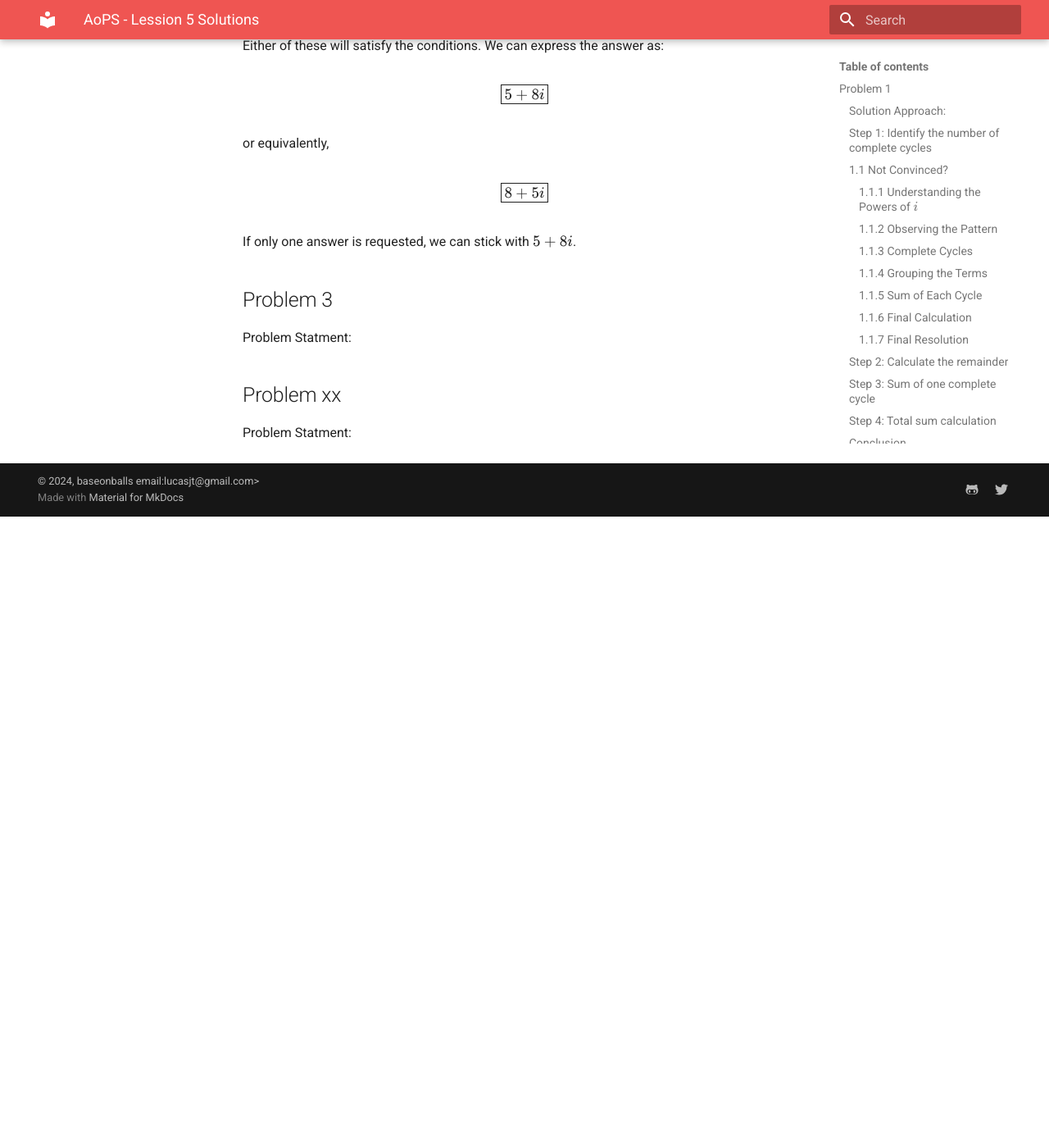
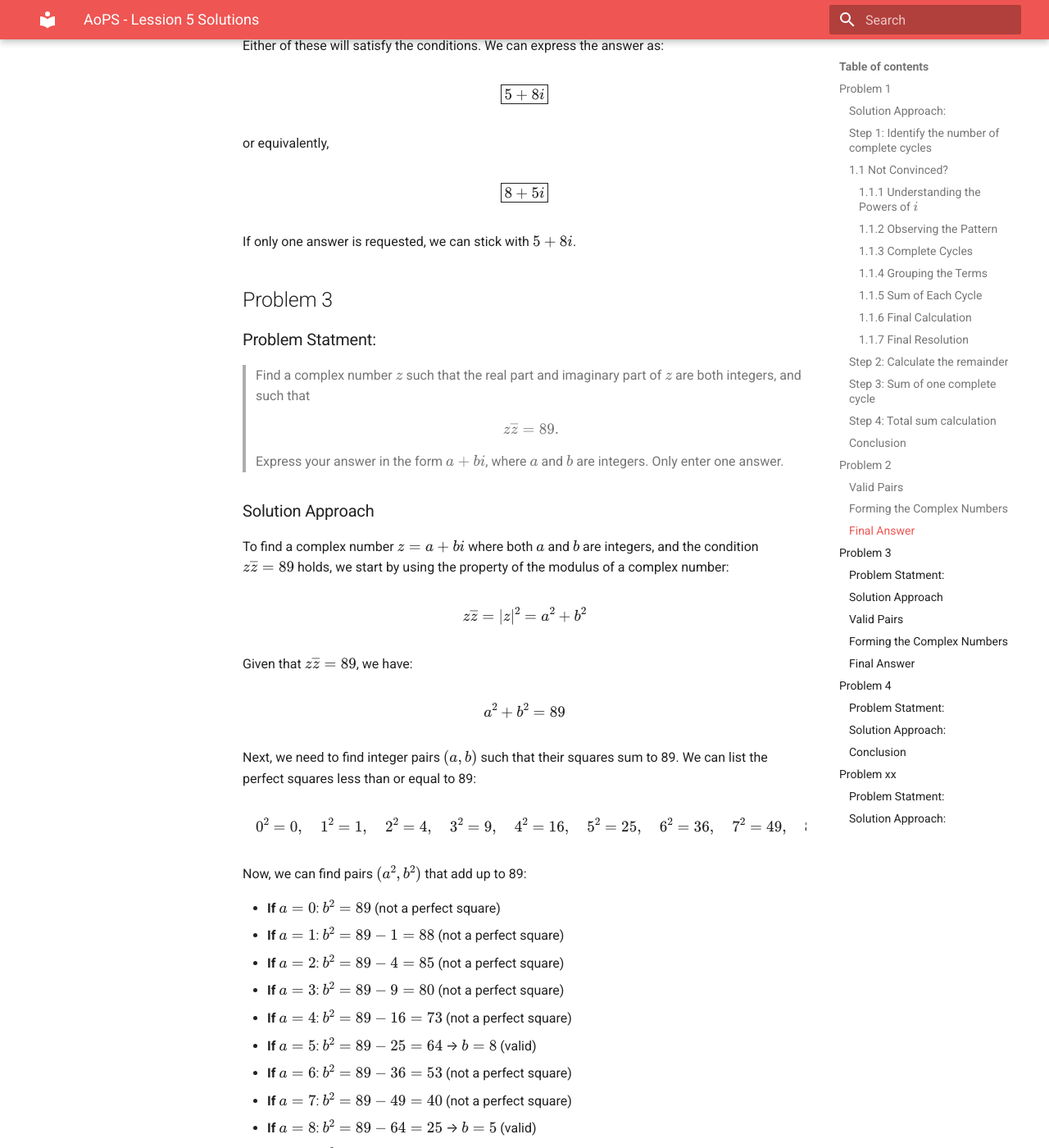
Before and after one commit to baseonballs/mpower-sitedocs, an MkDocs documentation site: the page built from site-docs/mathematics/a2/hw/aops/hw.05.sol.md, in a window 1280 px wide and 1400 px high, scrolled down 5630 px. Shown: the whole window at 82% size. Built offline with MkDocs 1.6.1 and Material for MkDocs 9.7.7, drawn with Linux system fonts in a browser that asks for light colours; formulas are drawn with MathJax 3; before the commit the page ends 6260 px from its top, so only the background shows below that; some of the changed text lies outside the part shown.

Commit message:
fixed structure ussue with problem 4

```diff
--- a/site-docs/mathematics/a2/hw/aops/hw.05.sol.md
+++ b/site-docs/mathematics/a2/hw/aops/hw.05.sol.md
@@ -179,7 +179,7 @@ Thus, the final result of the sum \( i + i^2 + i^3 + \cdots + i^{2016} + i^{2017
 Problem Statement:
 
 >Find a complex number $z$ such that the real part and imaginary part of $z$ are both integers, and such that
-$$z\overline z = 89.  $$Express your answer in the form $a+bi$, where $a$ and $b$ are integers. Only enter one answer.
+$$z\overline z = 89. $$Express your answer in the form $a+bi$, where $a$ and $b$ are integers. Only enter one answer.
 
 ---
 
@@ -246,12 +246,152 @@ If only one answer is requested, we can stick with \( 5 + 8i \).
 
 ## Problem 3
 
-Problem Statment:
->
+### Problem Statment:
+>Find a complex number $z$ such that the real part and imaginary part of $z$ are both integers, and such that
+$$z\overline z = 89. $$Express your answer in the form $a+bi$, where $a$ and $b$ are integers. Only enter one answer.
+
+### Solution Approach
+
+To find a complex number \( z = a + bi \) where both \( a \) and \( b \) are integers, and the condition \( z \overline{z} = 89 \) holds, we start by using the property of the modulus of a complex number:
+
+\[
+z \overline{z} = |z|^2 = a^2 + b^2
+\]
+
+Given that \( z \overline{z} = 89 \), we have:
+
+\[
+a^2 + b^2 = 89
+\]
+
+Next, we need to find integer pairs \( (a, b) \) such that their squares sum to 89. We can list the perfect squares less than or equal to 89:
+
+\[
+0^2 = 0, \quad 1^2 = 1, \quad 2^2 = 4, \quad 3^2 = 9, \quad 4^2 = 16, \quad 5^2 = 25, \quad 6^2 = 36, \quad 7^2 = 49, \quad 8^2 = 64, \quad 9^2 = 81
+\]
+
+Now, we can find pairs \( (a^2, b^2) \) that add up to 89:
+
+- **If \( a = 0 \)**: \( b^2 = 89 \) (not a perfect square)
+- **If \( a = 1 \)**: \( b^2 = 89 - 1 = 88 \) (not a perfect square)
+- **If \( a = 2 \)**: \( b^2 = 89 - 4 = 85 \) (not a perfect square)
+- **If \( a = 3 \)**: \( b^2 = 89 - 9 = 80 \) (not a perfect square)
+- **If \( a = 4 \)**: \( b^2 = 89 - 16 = 73 \) (not a perfect square)
+- **If \( a = 5 \)**: \( b^2 = 89 - 25 = 64 \) → \( b = 8 \) (valid)
+- **If \( a = 6 \)**: \( b^2 = 89 - 36 = 53 \) (not a perfect square)
+- **If \( a = 7 \)**: \( b^2 = 89 - 49 = 40 \) (not a perfect square)
+- **If \( a = 8 \)**: \( b^2 = 89 - 64 = 25 \) → \( b = 5 \) (valid)
+- **If \( a = 9 \)**: \( b^2 = 89 - 81 = 8 \) (not a perfect square)
+
+### Valid Pairs
+
+From the calculations above, we found the following valid pairs:
+
+1. \( (a, b) = (5, 8) \)
+2. \( (a, b) = (8, 5) \)
+
+### Forming the Complex Numbers
+
+This gives us two complex numbers:
+
+1. \( z = 5 + 8i \)
+2. \( z = 8 + 5i \)
+
+### Final Answer
+
+Either of these will satisfy the conditions. We can express the answer as:
+
+\[
+\boxed{5 + 8i}
+\]
+
+or equivalently,
+
+\[
+\boxed{8 + 5i}
+\]
+
+If only one answer is requested, we can stick with \( 5 + 8i \).
 
 
+## Problem 4
 
+### Problem Statment:
+>Find all complex numbers $z$ satisfying the equation \(\frac{z+1}{z-1} = i.\).
+
+### Solution Approach:
+
+To solve the equation
+
+\[
+\frac{z+1}{z-1} = i,
+\]
+
+we can start by cross-multiplying to eliminate the fraction:
+
+\[
+z + 1 = i(z - 1).
+\]
+
+Next, we distribute \( i \) on the right side:
+
+\[
+z + 1 = iz - i.
+\]
+
+Now, we can rearrange the equation to get all terms involving \( z \) on one side:
+
+\[
+z - iz = -i - 1.
+\]
+
+Factoring out \( z \) from the left side gives:
+
+\[
+z(1 - i) = -i - 1.
+\]
+
+Next, we can isolate \( z \):
+
+\[
+z = \frac{-i - 1}{1 - i}.
+\]
+
+To simplify this expression, we multiply the numerator and denominator by the conjugate of the denominator:
+
+\[
+z = \frac{(-i - 1)(1 + i)}{(1 - i)(1 + i)}.
+\]
+
+Calculating the denominator first:
+
+\[
+(1 - i)(1 + i) = 1^2 - i^2 = 1 - (-1) = 2.
+\]
+
+Now, calculate the numerator:
+
+\[
+(-i - 1)(1 + i) = -i(1) - i(i) - 1(1) - 1(i) = -i + 1 - 1 - i = -2i.
+\]
+
+Putting it all together, we have:
+
+\[
+z = \frac{-2i}{2} = -i.
+\]
+
+### Conclusion
+
+Thus, the complex number \( z \) that satisfies the equation is:
+
+\[
+\boxed{-i}.
+\]
 
 ## Problem xx
 
-Problem Statment:
+### Problem Statment:
+
+
+### Solution Approach:
```
